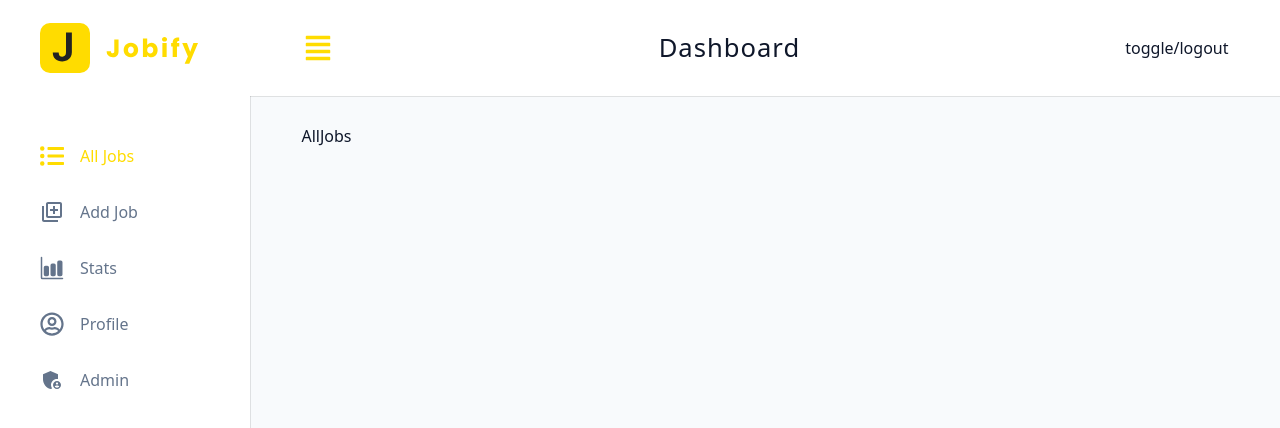
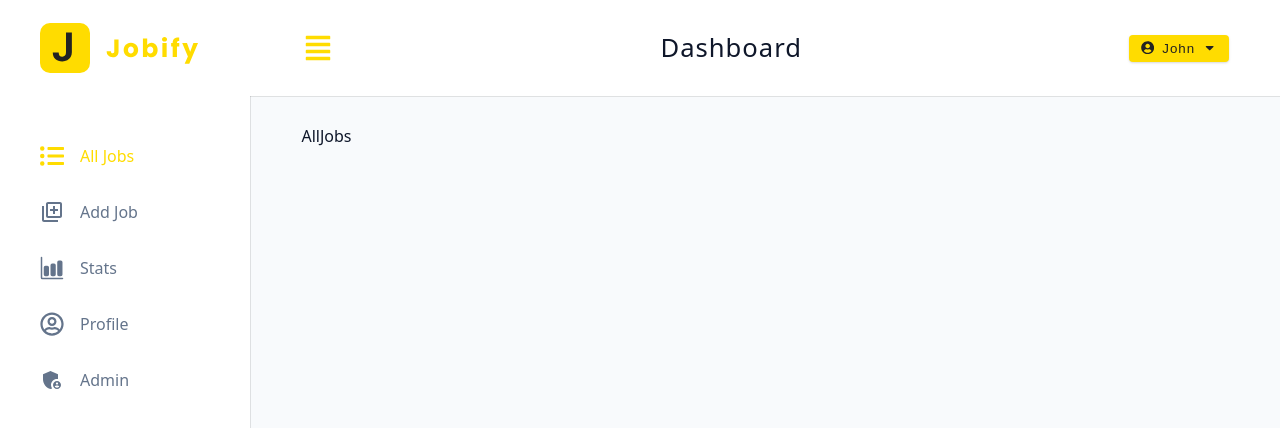
Before and after one commit to niharika1102/Jobify, a React (Vite) app in the folder client/: page /dashboard in a window 1280 px wide. Shown: the top 428 px of the page. Built offline with nearby package versions, Linux system fonts and the light colour scheme.

Commit message:
Logout container
Logout container done

```diff
--- a/client/src/assets/wrappers/LogoutContainer.js
+++ b/client/src/assets/wrappers/LogoutContainer.js
@@ -32,7 +32,7 @@
     padding: 0.5rem;
     background: transparent;
     border-color: transparent;
-    color: var(--white);
+    color: var(--black);
     letter-spacing: var(--letter-spacing);
     text-transform: capitalize;
     cursor: pointer;
--- /dev/null
+++ b/client/src/components/LogoutContainer.jsx
@@ -0,0 +1,34 @@
+/* eslint-disable no-unused-vars */
+import React, { useState } from "react";
+import { FaUserCircle, FaCaretDown } from "react-icons/fa";
+import Wrapper from "../assets/wrappers/LogoutContainer";
+import { useDashboardContext } from "../pages/DashboardLayout";
+
+const LogoutContainer = () => {
+  const [showLogout, setShowLogout] = useState();
+  const { user, logoutUser } = useDashboardContext();
+
+  return (
+    <Wrapper>
+      <button
+        type="button"
+        className="btn logout-btn"
+        onClick={() => {
+          // @ts-ignore
+          setShowLogout(!showLogout);
+        }}
+      >
+        <FaUserCircle />
+        {user?.name}
+        <FaCaretDown />
+      </button>
+      <div className={showLogout ? "dropdown show-dropdown" : "dropdown"}>
+        <button type="button" className="dropdown-btn" onClick={logoutUser}>
+          logout
+        </button>
+      </div>
+    </Wrapper>
+  );
+};
+
+export default LogoutContainer;
--- a/client/src/components/Navbar.jsx
+++ b/client/src/components/Navbar.jsx
@@ -4,9 +4,10 @@
 import { FaAlignJustify } from "react-icons/fa";
 import Logo from "./Logo";
 import { useDashboardContext } from "../pages/DashboardLayout";
+import LogoutContainer from "./LogoutContainer";
 
 const Navbar = () => {
-    const { toggleSidebar } = useDashboardContext();
+  const { toggleSidebar } = useDashboardContext();
 
   return (
     <Wrapper>
@@ -17,8 +18,10 @@
         <div>
           <Logo />
           <h4 className="logo-text">dashboard</h4>
-              </div>
-              <div className="btn-container">toggle/logout</div>
+        </div>
+        <div className="btn-container">
+          <LogoutContainer />
+        </div>
       </div>
     </Wrapper>
   );
```
